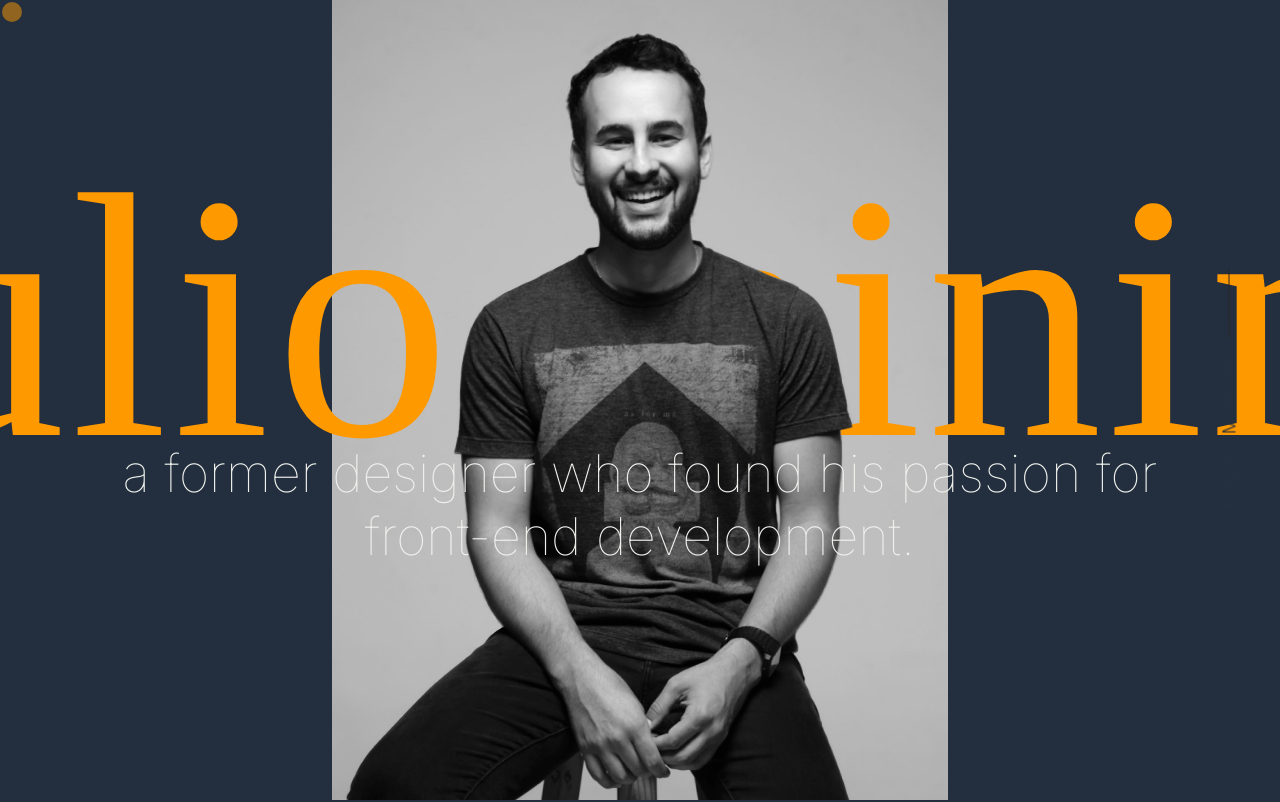
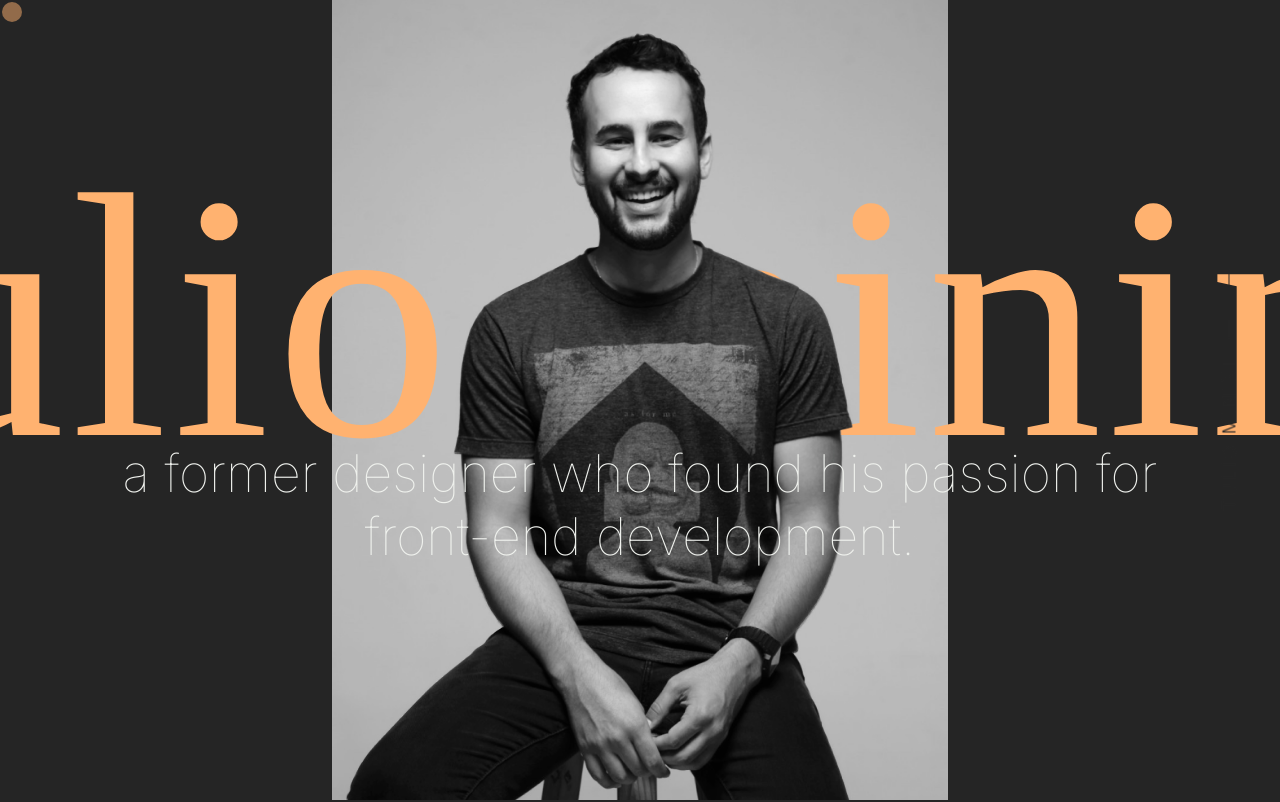
Before and after one commit to t-minini/my-website-v3, a React (Create React App) app: page / in a window 1280 px wide. Shown: the top 802 px of the page. Built offline with nearby package versions, Linux system fonts and the light colour scheme; a web font is replaced by a local one.

Commit message:
navbar animation added

```diff
--- a/src/App.module.css
+++ b/src/App.module.css
@@ -10,6 +10,9 @@
   --black: #232f3e;
   --orange: #ff9900;
   --peach-fuzz: rgb(255, 190, 152);
+
+  --black: #252525;
+  --orange: #ffb270;
 
   --thin-100: 100;
   --light-300: 300; /* used */
--- a/src/components/hero/Hero.jsx
+++ b/src/components/hero/Hero.jsx
@@ -56,8 +56,8 @@ export function Hero() {
 `;
 
 const visibleMask = `
-  linear-gradient(to top, rgba(0,0,0, 1) 50%, rgba(0,0,0,0) 0%),
-  linear-gradient(to bottom, rgba(0,0,0, 1) 50%, rgba(0,0,0,0) 0%)
+  linear-gradient(to top, rgba(0,0,0, 1) 51%, rgba(0,0,0,0) 0%),
+  linear-gradient(to bottom, rgba(0,0,0, 1) 51%, rgba(0,0,0,0) 0%)
 `;
 
   return (
--- a/src/components/navbar/Navbar.jsx
+++ b/src/components/navbar/Navbar.jsx
@@ -1,12 +1,15 @@
 import { Link } from 'react-scroll';
-import { useState, React } from 'react';
 import style from './Navbar.module.css';
+import { motion } from 'framer-motion';
+import { useState, useEffect } from 'react';
 
 export function Navbar() {
   const [isHovered, setIsHovered] = useState(false);
 
   // show navbar when scroll
   const [showNav, setShowNav] = useState(false);
+
+  useEffect(() => {
     const showNavbar = () => {
       const aboutSection = document.getElementById('about');
       if (aboutSection) {
@@ -17,9 +20,33 @@ export function Navbar() {
 
     window.addEventListener('scroll', showNavbar);
 
+    return () => {
+      window.removeEventListener('scroll', showNavbar);
+    };
+  }, []);
+
+  // animation
+  const navVariants = {
+    initial: {
+      y: '-100vh',
+      opacity: 0,
+    },
+    animate: {
+      y: 0,
+      opacity: 1,
+      transition: {
+        type: 'spring',
+        stiffness: 40,
+      },
+    },
+  };
+
   return (
-    <nav
-      className={`${showNav ? style.navbar : style.navbar_show}`}
+    <motion.nav
+      variants={navVariants}
+      initial="initial"
+      animate={showNav ? 'animate' : 'initial'}
+      className={style.navbar}
       onMouseEnter={() => setIsHovered(true)}
       onMouseLeave={() => setIsHovered(false)}
     >
@@ -27,16 +54,16 @@ export function Navbar() {
         <Link
           to="about"
           spy={true}
-          // smooth={true}
           activeClass={style.navbar__active}
           className={`hoverable ${isHovered ? style.hovered : ''}`}
+          onMouseEnter={() => setIsHovered(true)}
+          onMouseLeave={() => setIsHovered(false)}
         >
           <li>About,&nbsp;</li>
         </Link>
         <Link
           to="skills"
           spy={true}
-          // smooth={true}
           activeClass={style.navbar__active}
           className={`hoverable ${isHovered ? style.hovered : ''}`}
         >
@@ -45,7 +72,6 @@ export function Navbar() {
         <Link
           to="projects"
           spy={true}
-          // smooth={true}
           activeClass={style.navbar__active}
           className={`hoverable ${isHovered ? style.hovered : ''}`}
         >
@@ -54,13 +80,12 @@ export function Navbar() {
         <Link
           to="contact"
           spy={true}
-          // smooth={true}
           activeClass={style.navbar__active}
           className={`hoverable ${isHovered ? style.hovered : ''}`}
         >
           <li>Contact</li>
         </Link>
       </ul>
-    </nav>
+    </motion.nav>
   );
 }
```
Lines whose indentation alone changed are shown as unchanged.
